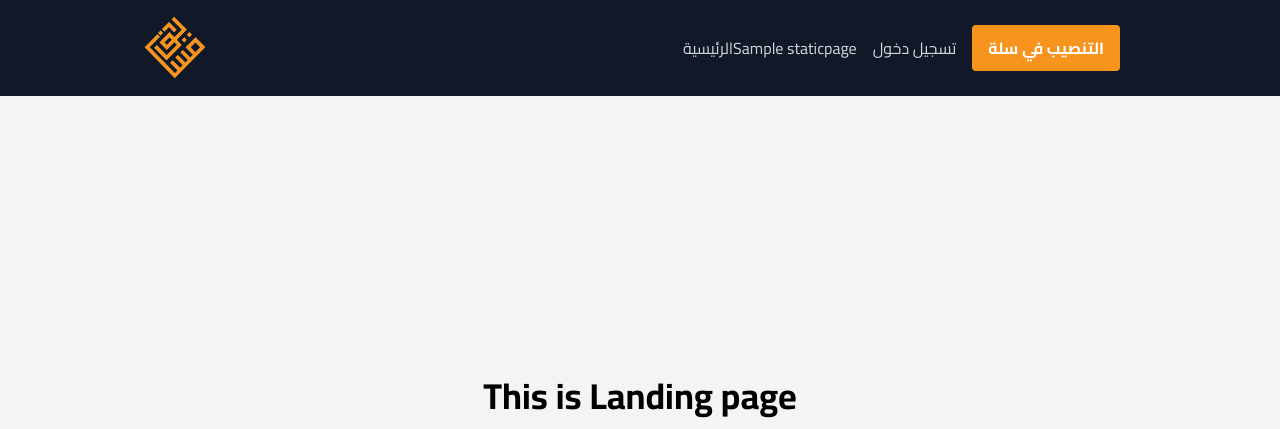
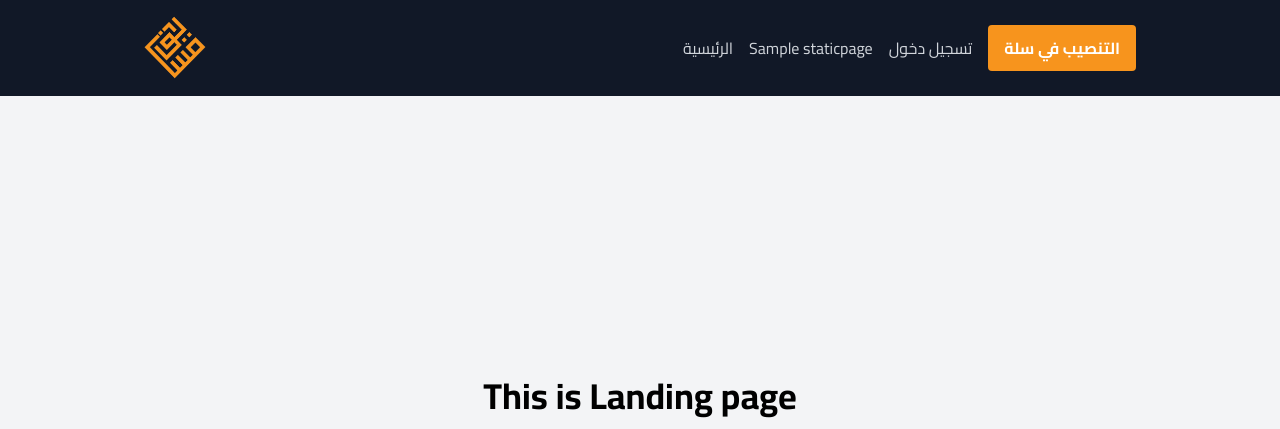
Before and after one commit to IslamMesha/salla-seo, a Django app: page / in a window 1280 px wide. Shown: the top 429 px of the page. Run offline with Django 3.2, Linux system fonts and the light colour scheme; tables that the repository leaves empty hold one stand-in row (values such as "Sample post").

Commit message:
stop space reverse

```diff
--- a/templates/base.html
+++ b/templates/base.html
@@ -28,7 +28,7 @@
         </a>
         {% if nav_pages %}
         <nav>
-          <ul class="flex space-x-reverse space-x-4">
+          <ul class="flex space-x-4">
             <li><a href="/" class="text-gray-300 hover:text-white whitespace-nowrap">الرئيسية</a></li>
             {% for page in nav_pages %}
             <li><a href="{{ page.url }}" class="text-gray-300 hover:text-white whitespace-nowrap">{{ page.nav_name }}</a></li>
```
